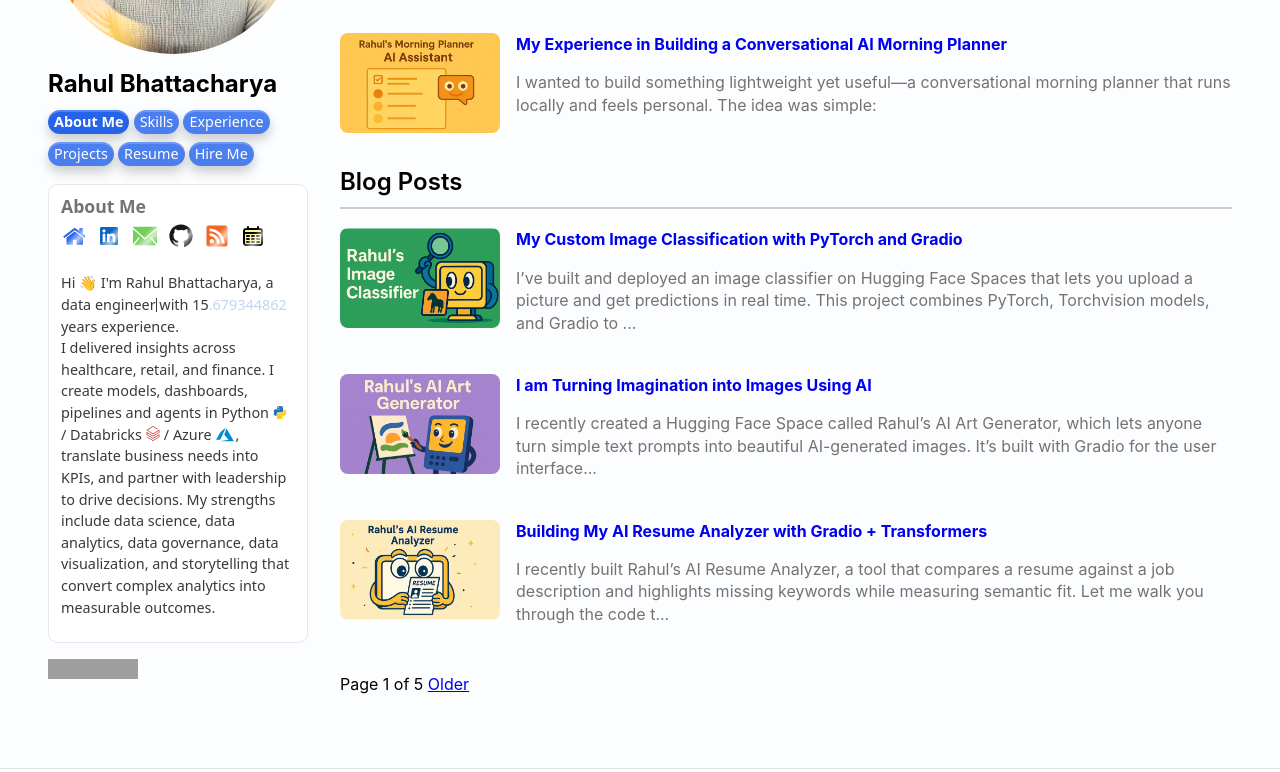
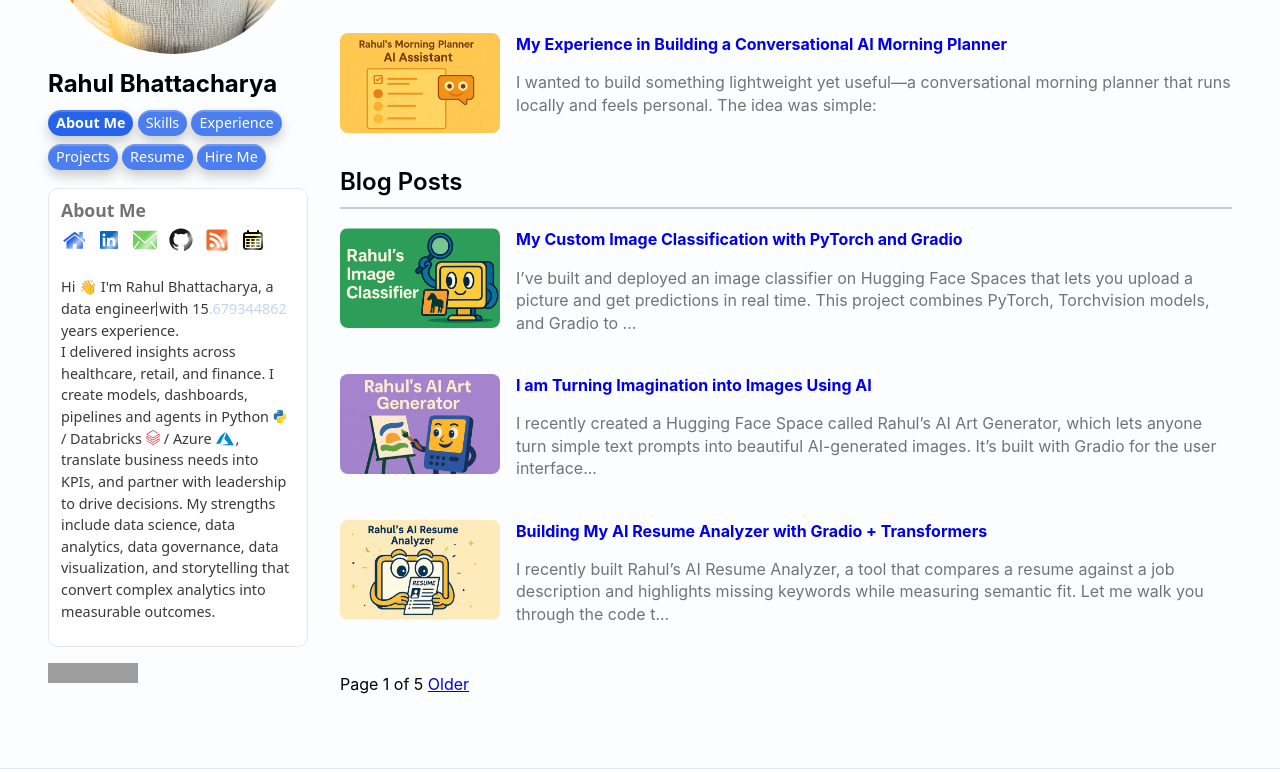
Before and after one commit to RahulBhattacharya1/RahulBhattacharya1.github.io, a Jekyll site: the page built from index.html, in a window 1280 px wide. Shown: the part 220-992 px from the top of the page. Built offline with Jekyll 4.4.1, drawn with Linux system fonts in a browser that asks for light colours; the list of posts is cut into pages by our own code; grey boxes are pictures that could not be loaded.

Commit message:
Update main.scss

```diff
--- a/assets/css/main.scss
+++ b/assets/css/main.scss
@@ -995,7 +995,7 @@ pre {
   flex: 0 0 auto;
   margin-bottom: 8px;
 
-  padding: 2px 6px;          /* roomier, like the sample */
+  padding: 3px 8px;          /* roomier, like the sample */
   font-size: 0.9rem;
   /*font-weight: 600;*/
 
```
